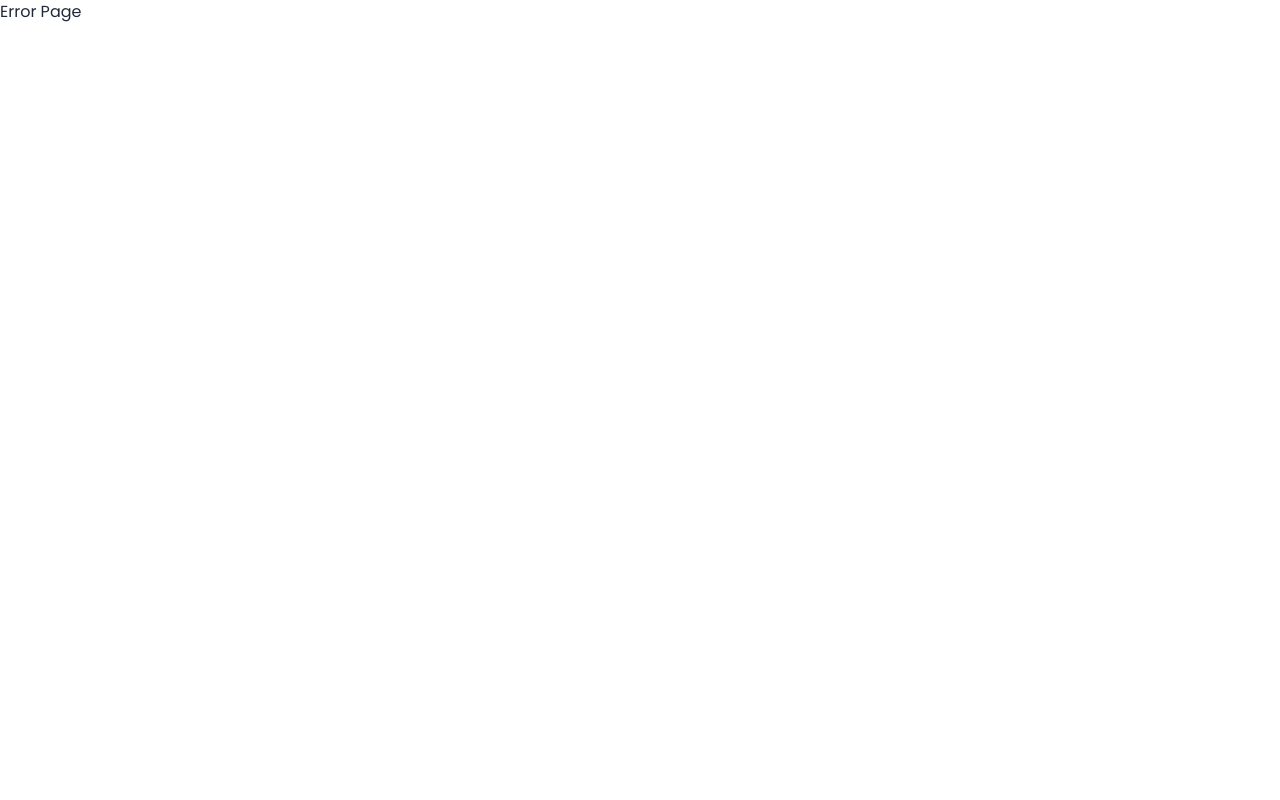
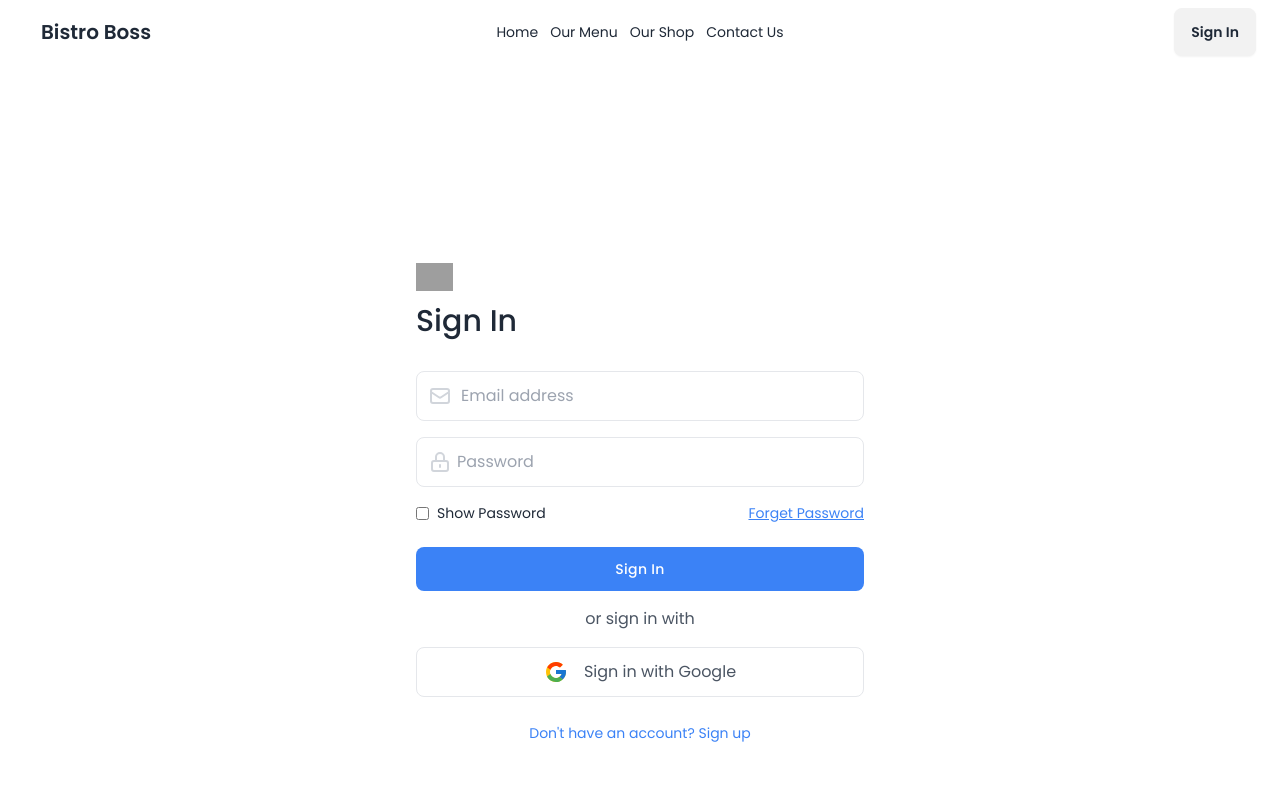
Before and after one commit to WalidurTanjim/bistro-boss-client, a React (Vite) app: page /sign-in in a window 1280 px wide. Before the commit this address had no page. Shown: the top 800 px of the page. Built offline with nearby package versions, Linux system fonts and the light colour scheme; grey boxes are pictures that could not be loaded.

Commit message:
Sign in page & Social login component created

```diff
--- a/src/App.jsx
+++ b/src/App.jsx
@@ -6,6 +6,8 @@
 import OurMenus from './pages/OurMenus/OurMenus/OurMenus'
 import OurShop from './pages/OurShop/OurShop/OurShop'
 import ContactUs from './pages/ContactUs/ContactUs'
+import SignUp from './authentication/SignUp/SignUp'
+import Signin from './authentication/Signin/Signin'
 
 function App() {
   const routers = createBrowserRouter([
@@ -13,7 +15,9 @@
       {path: '/', element: <Home />},
       {path: '/our-menu', element: <OurMenus />},
       {path: '/our-shop', element: <OurShop />},
-      {path: '/contact-us', element: <ContactUs />}
+      {path: '/contact-us', element: <ContactUs />},
+      {path: '/sign-up', element: <SignUp />},
+      {path: '/sign-in', element: <Signin />}
     ]}
   ])
 
--- /dev/null
+++ b/src/authentication/SignUp/SignUp.jsx
@@ -0,0 +1,11 @@
+import React from 'react';
+
+const SignUp = () => {
+    return (
+        <section className='sign-up container mx-auto px-6 py-10'>
+            <h1>Sign up page.</h1>
+        </section>
+    );
+};
+
+export default SignUp;
--- /dev/null
+++ b/src/authentication/Signin/Signin.jsx
@@ -0,0 +1,71 @@
+import React, { useState } from 'react';
+import SocialLogIn from '../../components/SocialLogIn/SocialLogIn';
+import { Link } from 'react-router-dom';
+
+const Signin = () => {
+    const [showPassword, setShowPassword] = useState(false);
+    const [errMsg, setErrMsg] = useState('');
+
+    return (
+        <section className='sign-in container mx-auto px-6 py-10'>
+            <section className="bg-white dark:bg-gray-900">
+                <div className="container flex items-center justify-center min-h-screen px-6 mx-auto">
+                    <form className="w-full max-w-md">
+                        <img className="w-auto h-7" src="https://merakiui.com/images/logo.svg" alt="" />
+
+                        <h1 className="mt-3 text-2xl font-medium text-gray-800 capitalize sm:text-3xl dark:text-white">Sign In</h1>
+
+                        {/* email field */}
+                        <div className="relative flex items-center mt-8">
+                            <span className="absolute">
+                                <svg xmlns="http://www.w3.org/2000/svg" className="w-6 h-6 mx-3 text-gray-300 dark:text-gray-500" fill="none" viewBox="0 0 24 24" stroke="currentColor" strokeWidth="2">
+                                    <path strokeLinecap="round" strokeLinejoin="round" d="M3 8l7.89 5.26a2 2 0 002.22 0L21 8M5 19h14a2 2 0 002-2V7a2 2 0 00-2-2H5a2 2 0 00-2 2v10a2 2 0 002 2z" />
+                                </svg>
+                            </span>
+
+                            <input type="email" className="block w-full py-3 text-gray-700 bg-white border rounded-lg px-11 dark:bg-gray-900 dark:text-gray-300 dark:border-gray-600 focus:border-blue-400 dark:focus:border-blue-300 focus:ring-blue-300 focus:outline-none focus:ring focus:ring-opacity-40" placeholder="Email address" />
+                        </div>
+
+                        {/* password filed */}
+                        <div className="relative flex items-center mt-4">
+                            <span className="absolute">
+                                <svg xmlns="http://www.w3.org/2000/svg" className="w-6 h-6 mx-3 text-gray-300 dark:text-gray-500" fill="none" viewBox="0 0 24 24" stroke="currentColor" strokeWidth="2">
+                                    <path strokeLinecap="round" strokeLinejoin="round" d="M12 15v2m-6 4h12a2 2 0 002-2v-6a2 2 0 00-2-2H6a2 2 0 00-2 2v6a2 2 0 002 2zm10-10V7a4 4 0 00-8 0v4h8z" />
+                                </svg>
+                            </span>
+
+                            <input type={showPassword ? 'text' : 'password'} className="block w-full px-10 py-3 text-gray-700 bg-white border rounded-lg dark:bg-gray-900 dark:text-gray-300 dark:border-gray-600 focus:border-blue-400 dark:focus:border-blue-300 focus:ring-blue-300 focus:outline-none focus:ring focus:ring-opacity-40" placeholder="Password" />
+                        </div>
+
+                        {/* errMsg */}
+                        {errMsg ? <p className='text-xs text-red-500 ps-4 mt-4'>{errMsg}</p> : undefined}
+
+                        {/* show password & forget password div starts */}
+                        <div className="mt-4 flex items-center justify-between text-sm">
+                            <div className='flex items-center gap-2'>
+                                <input type="checkbox" onClick={()=>setShowPassword(!showPassword)} />
+                                <span>Show Password</span>
+                            </div>
+
+                            <p className='text-blue-500 hover:text-blue-600 active:text-blue-500 cursor-default underline'>Forget Password</p>
+                        </div>
+
+                        <div className="mt-6">
+                            <button className="w-full px-6 py-3 text-sm font-medium tracking-wide text-white capitalize transition-colors duration-300 transform bg-blue-500 rounded-lg hover:bg-blue-400 focus:outline-none focus:ring focus:ring-blue-300 focus:ring-opacity-50">Sign in</button>
+
+                            <p className="mt-4 text-center text-gray-600 dark:text-gray-400">or sign in with</p>
+
+                            <SocialLogIn buttonText="Sign in" />
+
+                            <div className="mt-6 text-center ">
+                                <Link to="/sing-up" className="text-sm text-blue-500 hover:underline dark:text-blue-400">Don't have an account? Sign up</Link>
+                            </div>
+                        </div>
+                    </form>
+                </div>
+            </section>
+        </section>
+    );
+};
+
+export default Signin;
--- /dev/null
+++ b/src/components/SocialLogIn/SocialLogIn.jsx
@@ -0,0 +1,20 @@
+import React from 'react';
+
+const SocialLogIn = ({ buttonText }) => {
+    return (
+        <div className='w-full'>
+            <button type="button" className="flex items-center justify-center px-6 py-3 mt-4 w-full text-gray-600 transition-colors duration-300 transform border rounded-lg dark:border-gray-700 dark:text-gray-200 hover:bg-gray-50 active:bg-transparent dark:hover:bg-gray-600">
+                <svg className="w-6 h-6 mx-2" viewBox="0 0 40 40">
+                    <path d="M36.3425 16.7358H35V16.6667H20V23.3333H29.4192C28.045 27.2142 24.3525 30 20 30C14.4775 30 10 25.5225 10 20C10 14.4775 14.4775 9.99999 20 9.99999C22.5492 9.99999 24.8683 10.9617 26.6342 12.5325L31.3483 7.81833C28.3717 5.04416 24.39 3.33333 20 3.33333C10.7958 3.33333 3.33335 10.7958 3.33335 20C3.33335 29.2042 10.7958 36.6667 20 36.6667C29.2042 36.6667 36.6667 29.2042 36.6667 20C36.6667 18.8825 36.5517 17.7917 36.3425 16.7358Z" fill="#FFC107" />
+                    <path d="M5.25497 12.2425L10.7308 16.2583C12.2125 12.59 15.8008 9.99999 20 9.99999C22.5491 9.99999 24.8683 10.9617 26.6341 12.5325L31.3483 7.81833C28.3716 5.04416 24.39 3.33333 20 3.33333C13.5983 3.33333 8.04663 6.94749 5.25497 12.2425Z" fill="#FF3D00" />
+                    <path d="M20 36.6667C24.305 36.6667 28.2167 35.0192 31.1742 32.34L26.0159 27.975C24.3425 29.2425 22.2625 30 20 30C15.665 30 11.9842 27.2359 10.5975 23.3784L5.16254 27.5659C7.92087 32.9634 13.5225 36.6667 20 36.6667Z" fill="#4CAF50" />
+                    <path d="M36.3425 16.7358H35V16.6667H20V23.3333H29.4192C28.7592 25.1975 27.56 26.805 26.0133 27.9758C26.0142 27.975 26.015 27.975 26.0158 27.9742L31.1742 32.3392C30.8092 32.6708 36.6667 28.3333 36.6667 20C36.6667 18.8825 36.5517 17.7917 36.3425 16.7358Z" fill="#1976D2" />
+                </svg>
+
+                <span className="mx-2">{buttonText} with Google</span>
+            </button>
+        </div>
+    );
+};
+
+export default SocialLogIn;
--- a/src/pages/shared/Header/Header.jsx
+++ b/src/pages/shared/Header/Header.jsx
@@ -31,7 +31,7 @@
                         </ul>
                     </div>
 
-                    <Link to='/' className="btn btn-ghost text-xl">daisyUI</Link>
+                    <Link to='/' className="btn btn-ghost text-xl">Bistro Boss</Link>
                 </div>
 
                 <div className="navbar-center hidden lg:flex">
```
